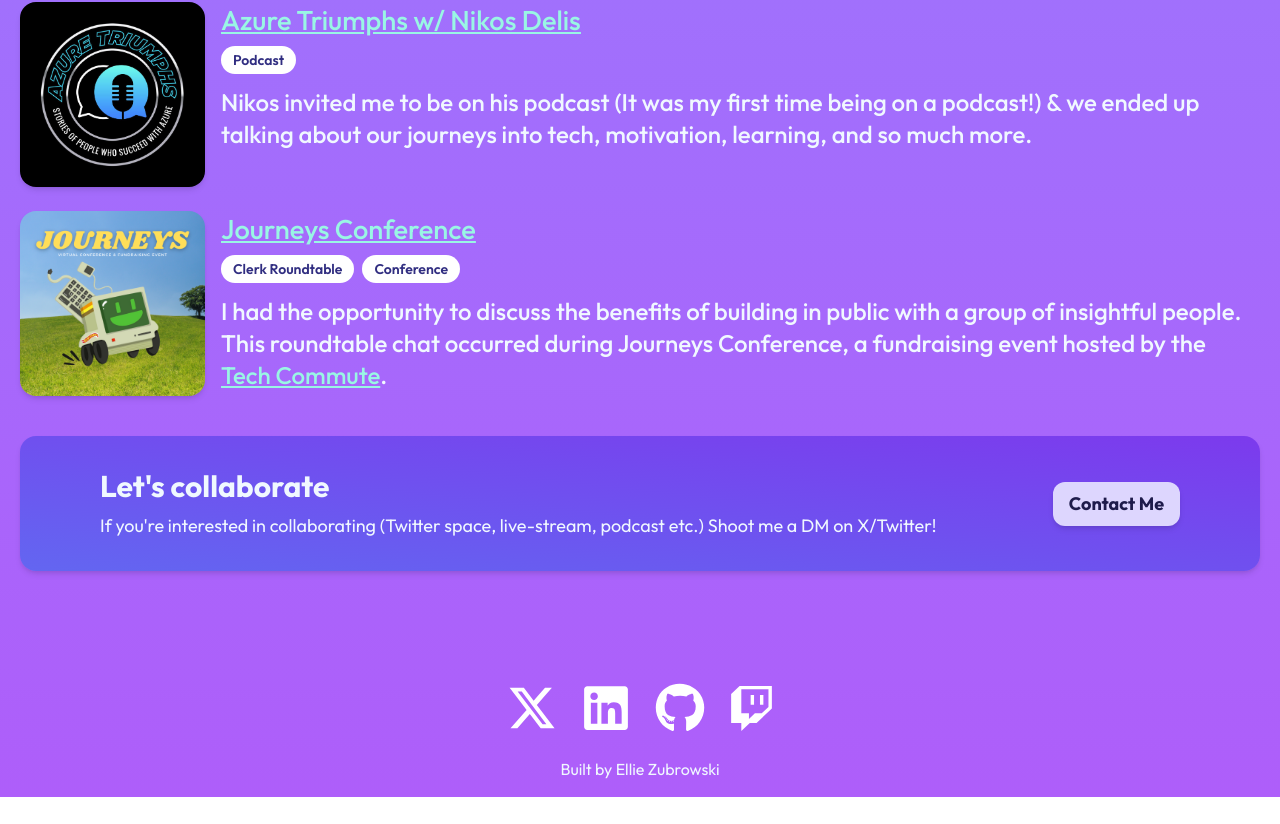
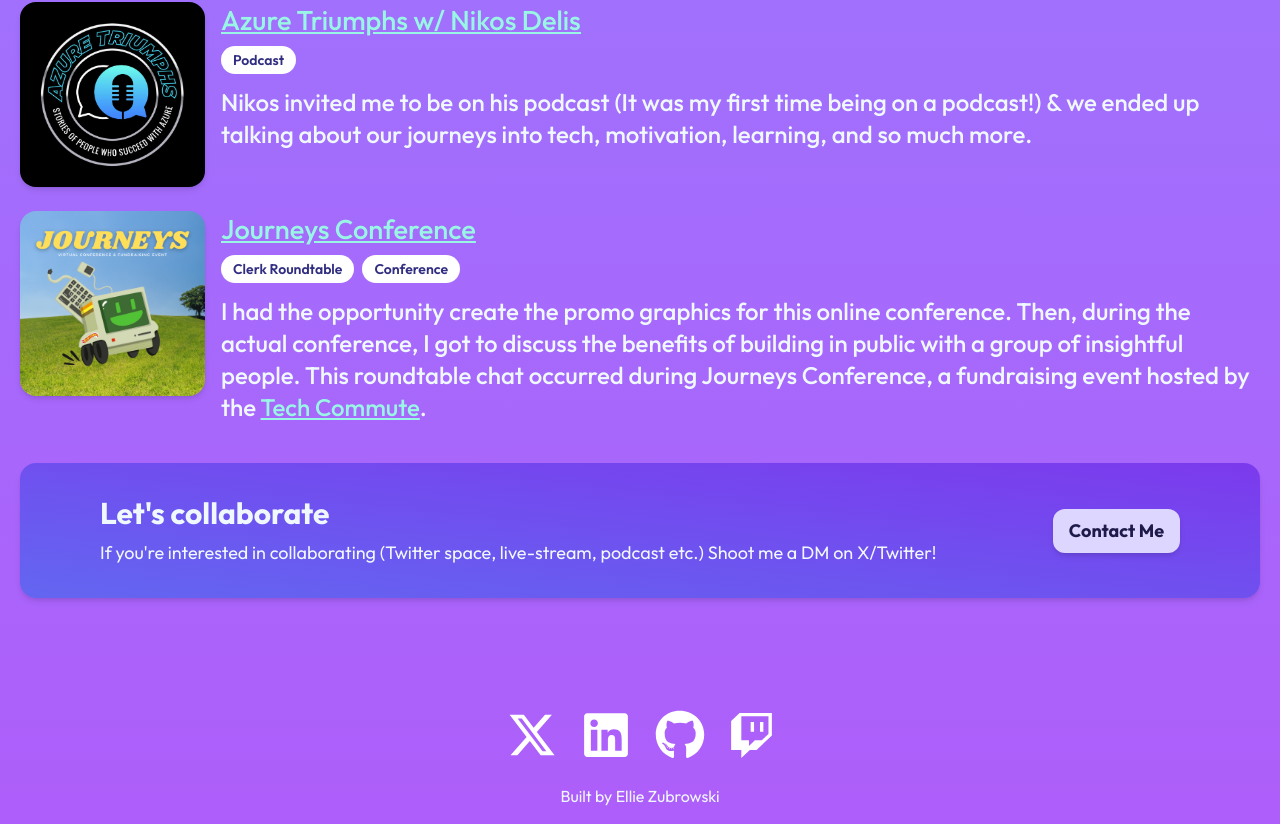
Before and after one commit to elliezub/Ellies-blog-links, a Next.js app: page /collabs in a window 1280 px wide. Shown: the part 829-1653 px from the top of the page. Before the commit the page ends 1626 px from the top, so only its background shows below. Built offline with nearby package versions, Linux system fonts and the light colour scheme.

Commit message:
add some stuff

```diff
--- a/app/collabs/page.js
+++ b/app/collabs/page.js
@@ -53,9 +53,11 @@
       linkToCollab: "https://www.youtube.com/watch?v=hvyn-n8Kqgg&t=86s",
       description: (
         <>
-          I had the opportunity to discuss the benefits of building in public
-          with a group of insightful people. This roundtable chat occurred
-          during Journeys Conference, a fundraising event hosted by the{" "}
+          I had the opportunity create the promo graphics for this online
+          conference. Then, during the actual conference, I got to discuss the
+          benefits of building in public with a group of insightful people. This
+          roundtable chat occurred during Journeys Conference, a fundraising
+          event hosted by the{" "}
           <Link
             href="https://thetc.co/"
             target="_blank"
--- a/app/components/About.js
+++ b/app/components/About.js
@@ -1,11 +1,11 @@
-export default function ThingsILove() {
+export default function About() {
   const skills = [
+    "C#",
+    ".NET Framework",
+    "JavaScript",
     "React",
-    "JavaScript",
     "Next.js",
-    "C#",
-    "Meow",
-    "Meow",
+    "Vite",
     "Meow",
     "Meow",
   ];
@@ -22,8 +22,9 @@
             <li>Developer Advocate @ Pieces</li>
             <li>Technical Writer @ Code Maze</li>
             <li>Volunteer Web Content Editor @ MuggleNet</li>
+            {/* add links for proof */}
           </ul>
-          <h1>Something</h1>
+          {/* <h1>Something</h1>
           <ul className="list-disc ml-6 mb-6">
             <li>
               I plan to change this text later! Not sure what I will write here.
@@ -34,7 +35,7 @@
               here.
             </li>
             <li>hi</li>
-          </ul>
+          </ul> */}
           <h1>Skills</h1>
           <ul className="flex gap-x-5 gap-y-1 flex-wrap">
             {skills.map((skill, index) => (
```
